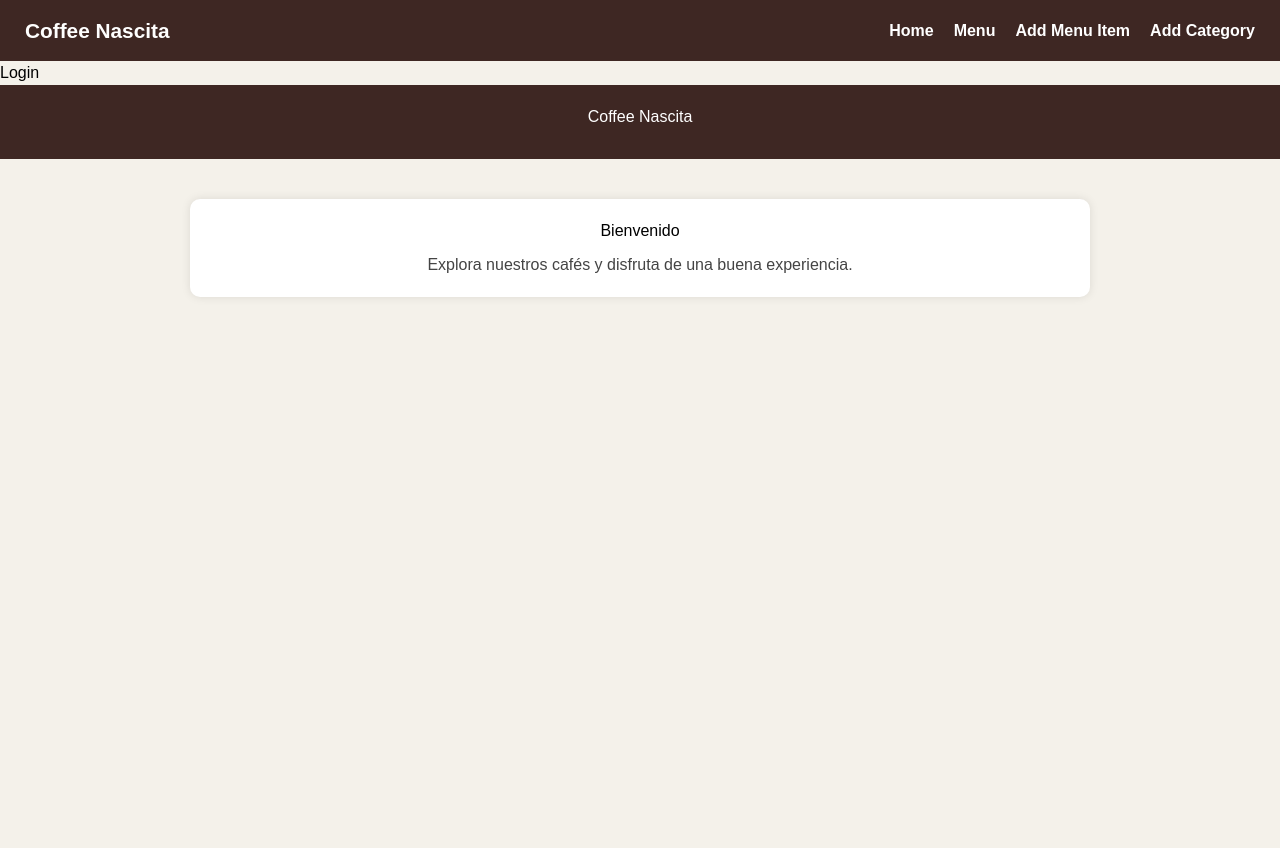
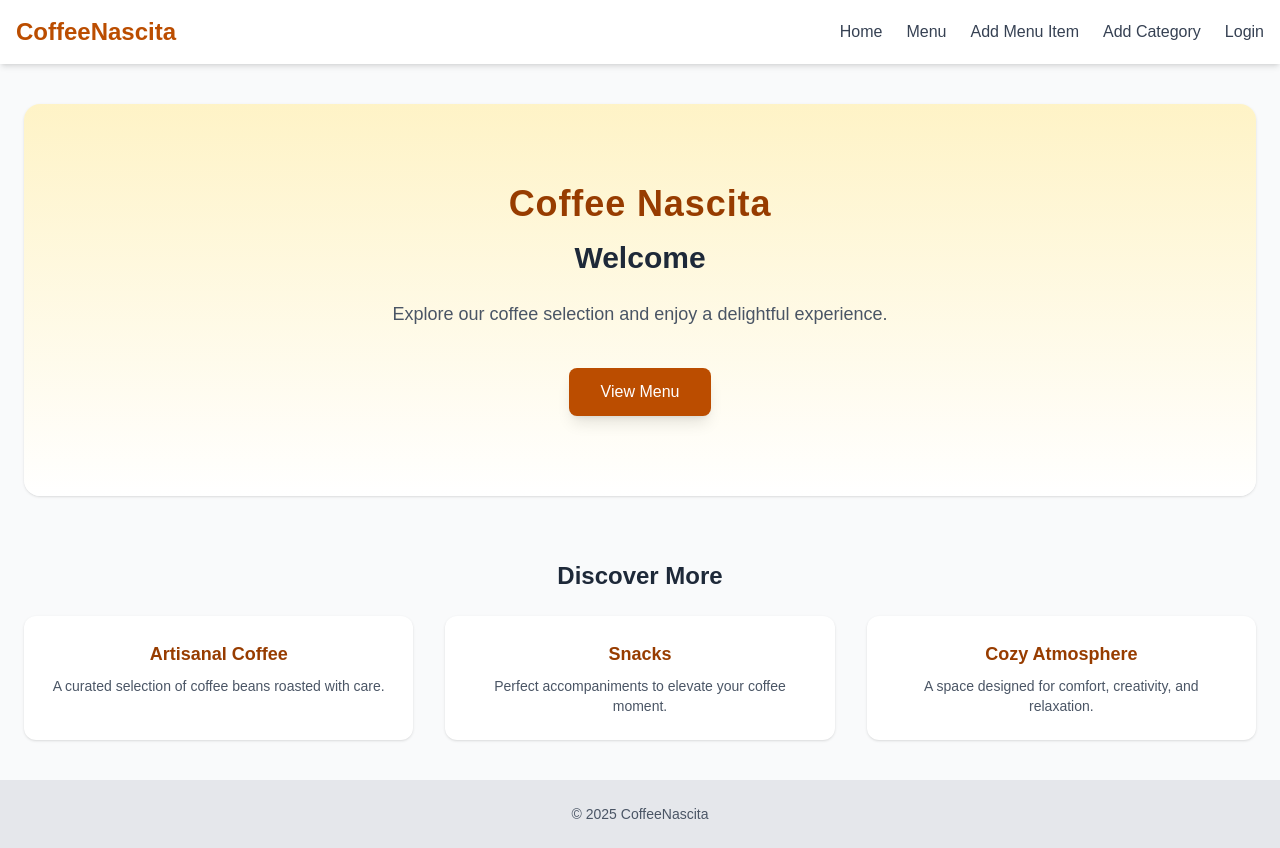
Before and after one commit to sergiogonzalezch/CoffeeNascita, a Django app: page /store/ in a window 1280 px wide. Before the commit the page ends 297 px from the top, so only its background shows below. Run offline with Django 5.2, Linux system fonts and the light colour scheme.

Commit message:
Adding styles to templates

```diff
--- a/apps/store/templates/index.html
+++ b/apps/store/templates/index.html
@@ -1,10 +1,60 @@
-{% extends "base.html" %} {% block content %}
-<header>
-  <h2>Coffee Nascita</h2>
-</header>
+{% extends "base.html" %}
+{% block title %}Home — Coffee Nascita{% endblock %}
 
-<div class="container">
-  <h1>Bienvenido</h1>
-  <p>Explora nuestros cafés y disfruta de una buena experiencia.</p>
-</div>
+{% block content %}
+
+<!-- Hero Section -->
+<section class="text-center py-20 bg-gradient-to-b from-amber-100 to-white rounded-2xl shadow-sm">
+
+    <h2 class="text-4xl font-extrabold text-amber-800 mb-4 tracking-wide">
+        Coffee Nascita
+    </h2>
+
+    <h1 class="text-2xl md:text-3xl text-gray-800 font-semibold mb-6">
+        Welcome
+    </h1>
+
+    <p class="max-w-xl mx-auto text-gray-600 text-lg">
+        Explore our coffee selection and enjoy a delightful experience.
+    </p>
+
+    <div class="mt-10 flex justify-center">
+        <a href="/store/menu-list/"
+           class="bg-amber-700 text-white px-8 py-3 rounded-lg shadow-lg hover:bg-amber-800 transition">
+            View Menu
+        </a>
+    </div>
+
+</section>
+
+<!-- Optional Info Section -->
+<section class="mt-16 text-center">
+    <h3 class="text-2xl font-bold text-gray-800 mb-6">Discover More</h3>
+
+    <div class="grid grid-cols-1 sm:grid-cols-2 lg:grid-cols-3 gap-8">
+
+        <div class="p-6 bg-white rounded-xl shadow hover:shadow-md transition">
+            <h4 class="text-lg font-semibold text-amber-800 mb-2">Artisanal Coffee</h4>
+            <p class="text-gray-600 text-sm">
+                A curated selection of coffee beans roasted with care.
+            </p>
+        </div>
+
+        <div class="p-6 bg-white rounded-xl shadow hover:shadow-md transition">
+            <h4 class="text-lg font-semibold text-amber-800 mb-2">Snacks</h4>
+            <p class="text-gray-600 text-sm">
+                Perfect accompaniments to elevate your coffee moment.
+            </p>
+        </div>
+
+        <div class="p-6 bg-white rounded-xl shadow hover:shadow-md transition">
+            <h4 class="text-lg font-semibold text-amber-800 mb-2">Cozy Atmosphere</h4>
+            <p class="text-gray-600 text-sm">
+                A space designed for comfort, creativity, and relaxation.
+            </p>
+        </div>
+
+    </div>
+</section>
+
 {% endblock %}
--- a/templates/base.html
+++ b/templates/base.html
@@ -5,34 +5,76 @@
     <meta name="viewport" content="width=device-width, initial-scale=1.0" />
     <title>Coffee Home</title>
     <script src="https://cdn.jsdelivr.net/npm/@tailwindcss/browser@4"></script>
-    {% load static %}
+
+    <style>
+      body {
+        font-family: "Poppins", sans-serif;
+      }
+    </style>
+
+    {% load static %} {% comment %}
     <link rel="stylesheet" href="{% static 'style.css' %}" />
+    {% endcomment %}
   </head>
 
-  <body>
-    <nav class="navbar">
-      <div class="navbar-brand">Coffee Nascita</div>
-      <ul class="navbar-links">
-        <li><a href="/store/">Home</a></li>
-        <li><a href="/store/menu-list/">Menu</a></li>
-        <li><a href="/store/add-menu-item/">Add Menu Item</a></li>
-        <li><a href="/store/add-category/">Add Category</a></li>
-        {% comment %}
-        <li><a href="/contact/">Contact</a></li>
-        {% endcomment %}
-      </ul>
-      <button class="navbar-toggle" onclick="toggleMenu()">☰</button>
-    </nav>
-    {% if user.is_authenticated%}
-      {{user.username}}
-    {% else %}
-      <a href="{% url 'login' %}">Login</a>
-    {% endif %}
-    <div id="content">{% block content %}{% endblock %}</div>
+  <body class="bg-gray-50 text-gray-900 min-h-screen flex flex-col">
+    <!-- Header -->
+
+    <header class="bg-white shadow-md">
+      <!-- Navbar -->
+      <nav
+        class="max-w-7xl mx-auto px-4 py-4 flex justify-between items-center"
+      >
+        <a href="/store/" class="text-2xl font-bold text-amber-700"
+          >CoffeeNascita</a
+        >
+
+        <!-- Botón mobile -->
+        <button class="md:hidden text-3xl" onclick="toggleMenu()">☰</button>
+
+        <!-- Links -->
+        <ul
+          id="mobileMenu"
+          class="hidden md:flex space-x-6 text-gray-700 flex-col md:flex-row md:space-x-6
+          absolute md:static bg-white md:bg-transparent left-0 top-16 w-full md:w-auto
+          shadow md:shadow-none p-6 md:p-0"
+        >
+          <li><a href="/store/" class="hover:text-amber-600">Home</a></li>
+          <li>
+            <a href="/store/menu-list/" class="hover:text-amber-600">Menu</a>
+          </li>
+          <li>
+            <a href="/store/add-menu-item/" class="hover:text-amber-600"
+              >Add Menu Item</a
+            >
+          </li>
+          <li>
+            <a href="/store/add-category/" class="hover:text-amber-600"
+              >Add Category</a
+            >
+          </li>
+          <li>
+            {% if user.is_authenticated %} {{ user.username }} {% else %}
+            <a href="{% url 'login' %}">Login</a>
+            {% endif %}
+          </li>
+        </ul>
+      </nav>
+    </header>
+
+    <!-- Main -->
+    <main class="max-w-7xl mx-auto px-6 py-10 flex-grow">
+      {% block content %}{% endblock %}
+    </main>
+
+    <!-- Footer -->
+    <footer class="bg-gray-200 py-6 text-center text-sm text-gray-600">
+      © 2025 CoffeeNascita
+    </footer>
 
     <script>
       function toggleMenu() {
-        document.querySelector(".navbar-links").classList.toggle("active");
+        document.getElementById("mobileMenu").classList.toggle("hidden");
       }
     </script>
   </body>
```
Also changed, not shown: apps/store/templates/menu_list.html (+38 -16 lines).
